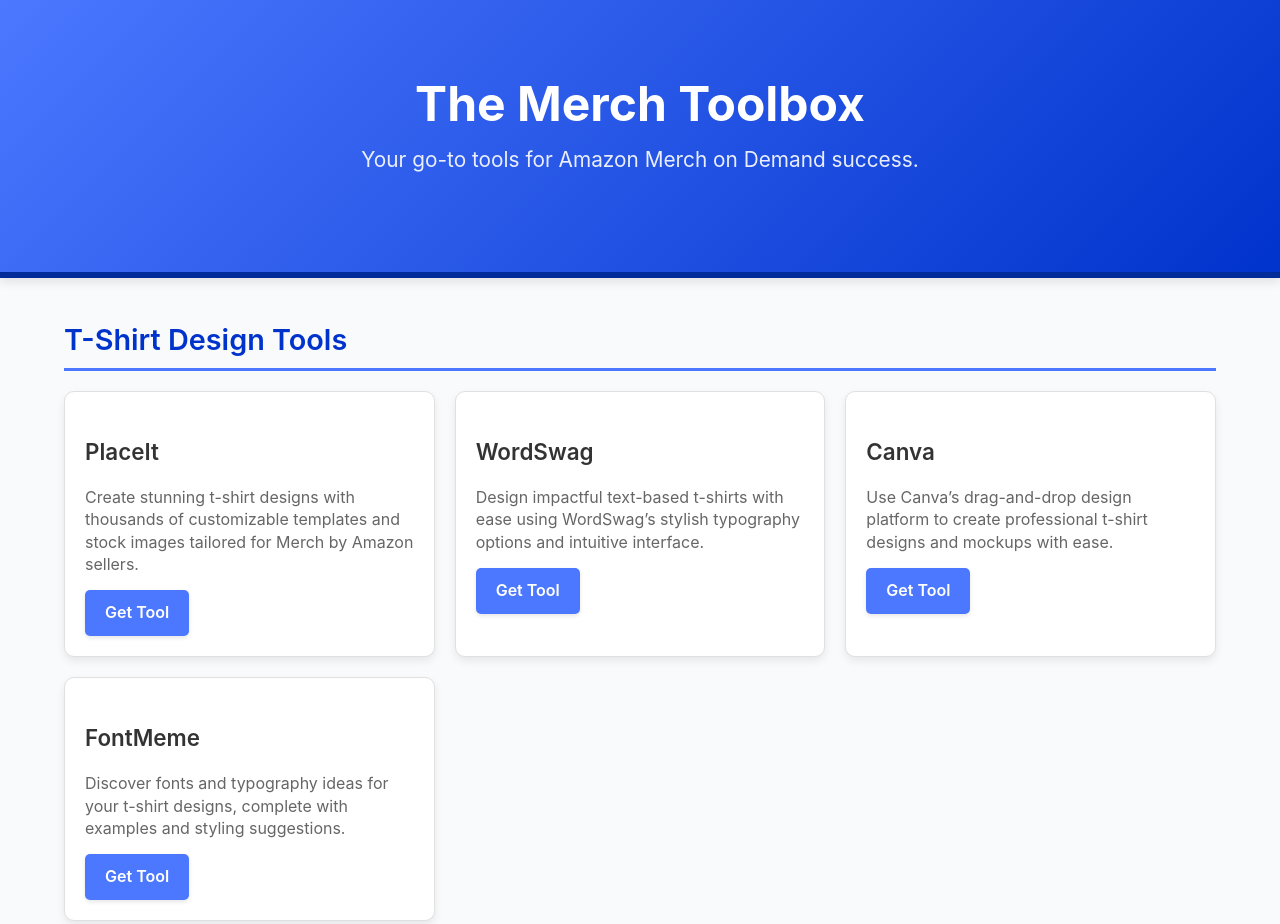
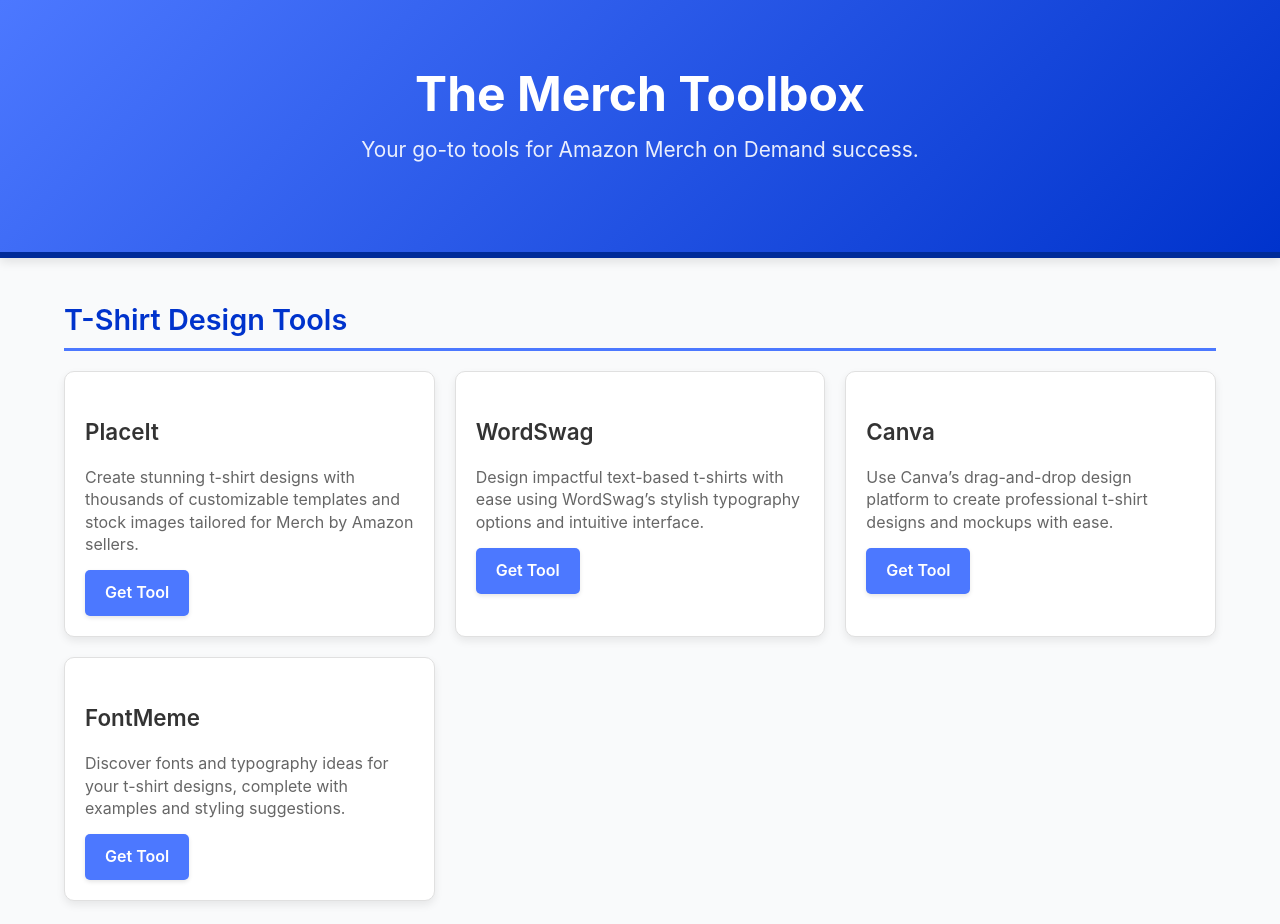
Before and after one commit to merchtoolbox/merchtoolbox.github.io, a plain HTML site: page index.html in a window 1280 px wide. Shown: the top 924 px of the page. Drawn offline with Linux system fonts and the light colour scheme.

Commit message:
Update styles.css

```diff
--- a/styles.css
+++ b/styles.css
@@ -21,7 +21,7 @@ header {
     background: linear-gradient(135deg, #4c78ff, #0033cc);
     color: #fff;
     text-align: center;
-    padding: 60px 20px;
+    padding: 50px 10px;
     border-bottom: 6px solid #002b99;
     box-shadow: 0 4px 10px rgba(0, 0, 0, 0.1);
 }
```
